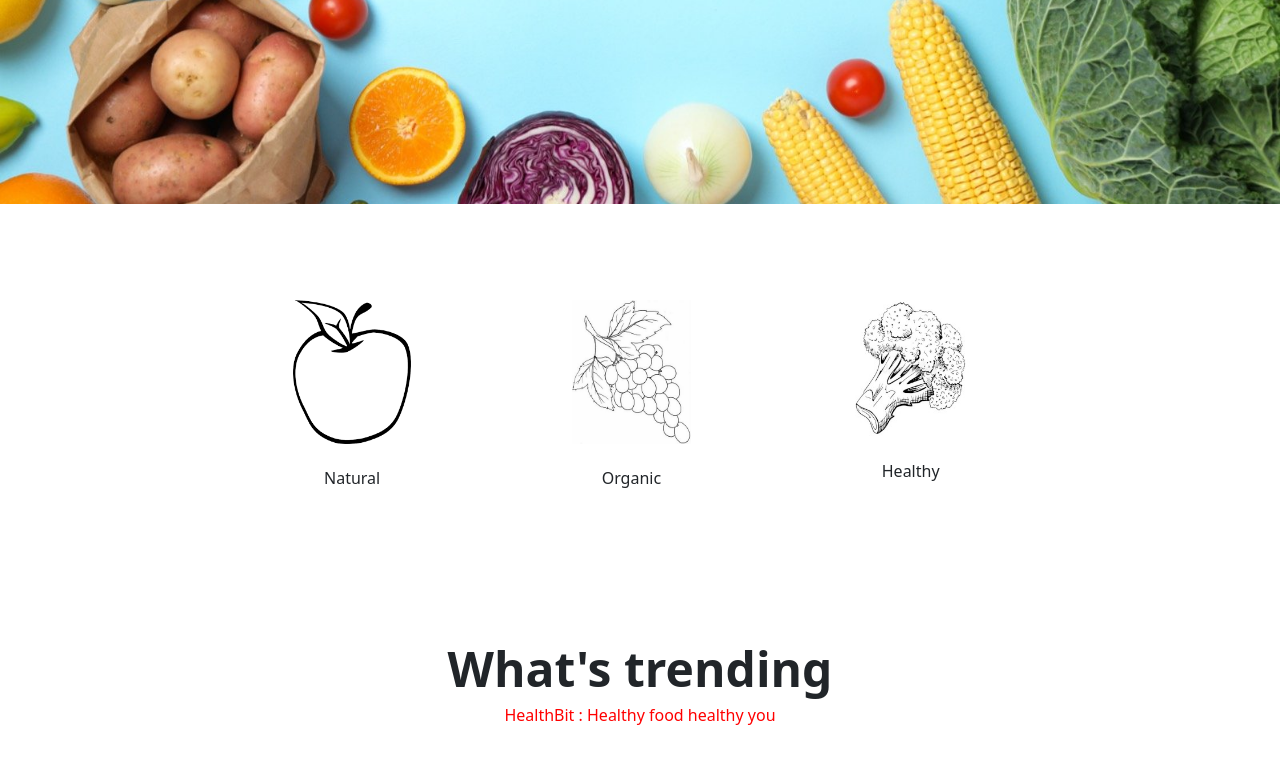
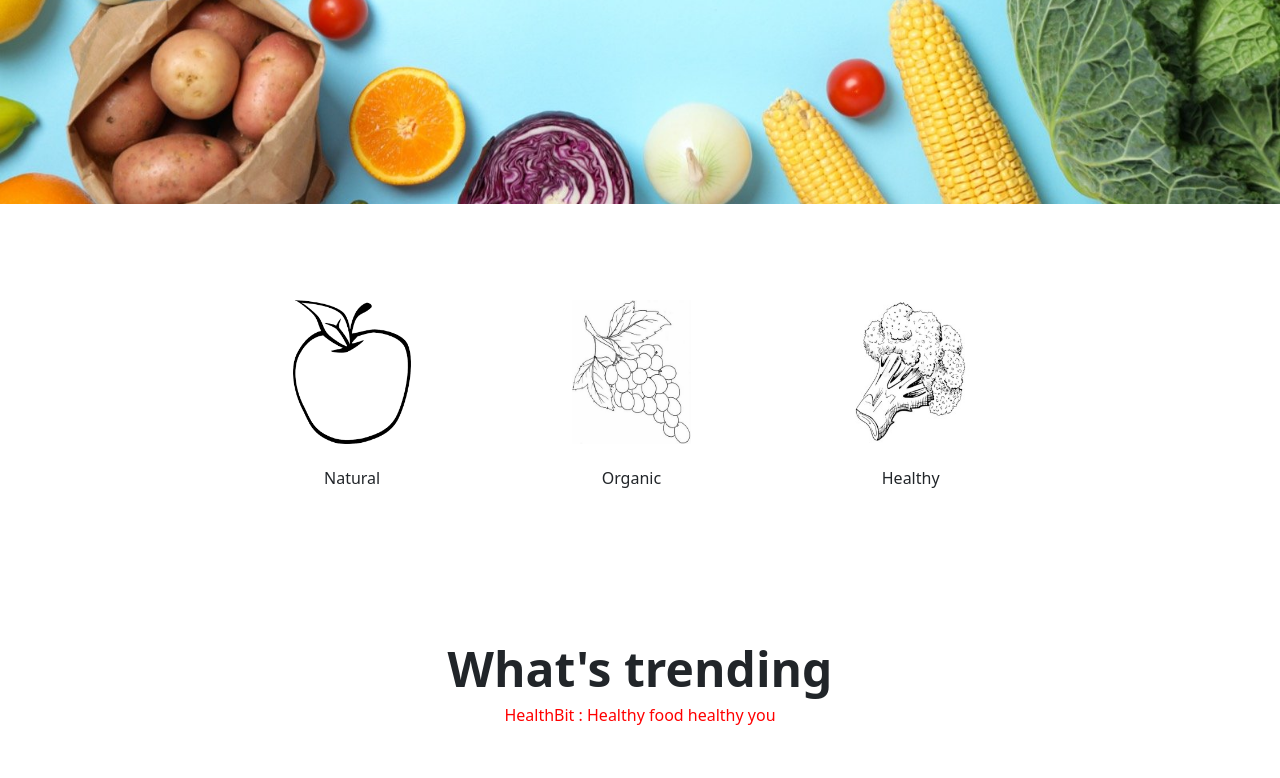
Before and after one commit to mayank3005/project-HealthBit, a plain HTML site: page index.html in a window 1280 px wide. Shown: the part 602-1380 px from the top of the page. Drawn offline with nearby package versions, Linux system fonts and the light colour scheme.

Commit message:
Update style.css

```diff
--- a/style.css
+++ b/style.css
@@ -98,7 +98,7 @@
     margin: 0 8%;
 }
 
-.f1,.f2{
+.f1,.f2,.f3{
     height:18vh;
 }
 
```
